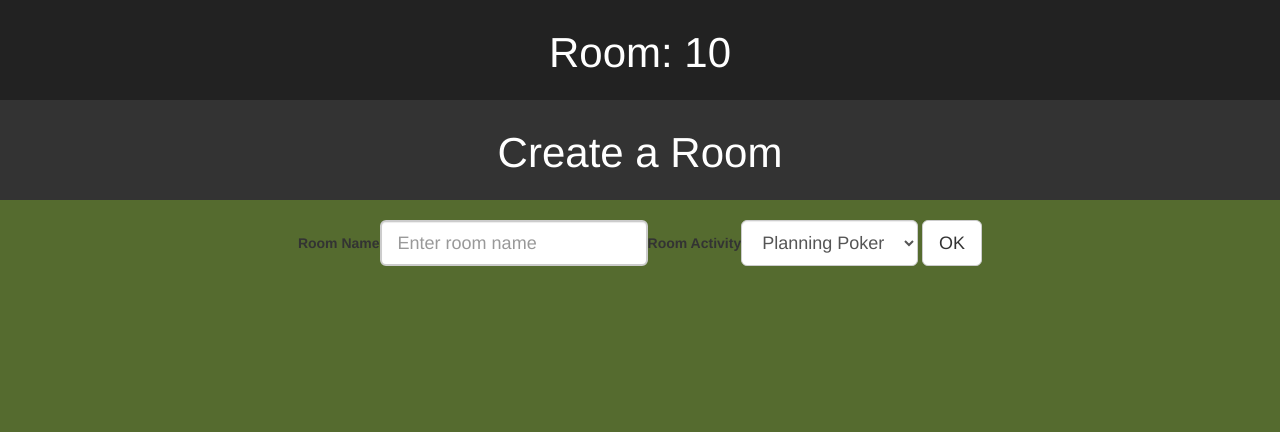
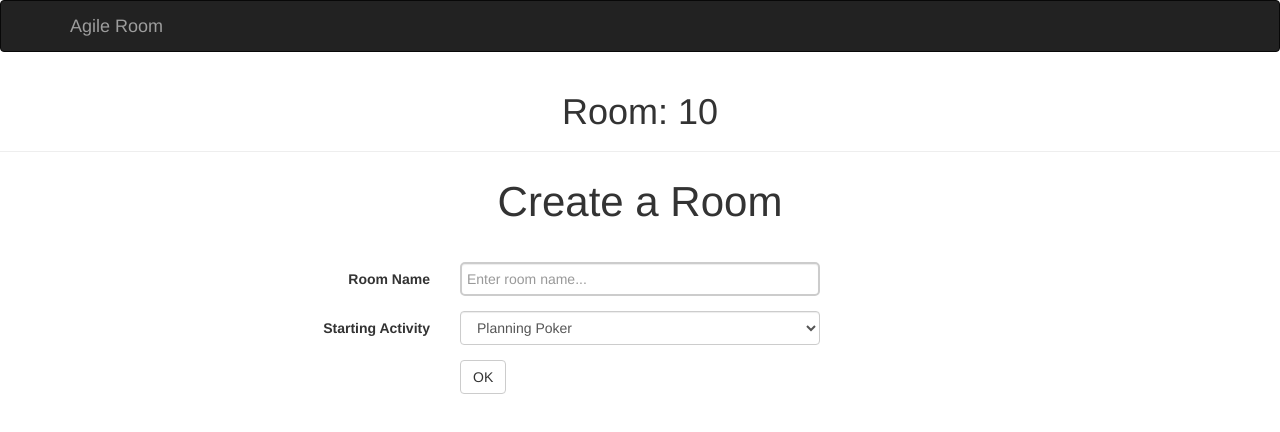
Before and after one commit to stevestring/agile-room, a React (Create React App) app: page /create-room in a window 1280 px wide. Shown: the top 432 px of the page. Built offline with nearby package versions, Linux system fonts and the light colour scheme.

Commit message:
Working 1.2 Alpha

```diff
--- a/src/App.css
+++ b/src/App.css
@@ -10,15 +10,15 @@
 .App-header {
   background-color: #333;
   height: 100px;
-  padding: 10px;
+  /* padding: 10px; */
   color: white;
 }
 
 .Room-header {
-  background-color: #222;
-  height: 100px;
-  padding: 10px;
-  color: white;
+  /* background-color: #222; */
+  /* height: 100px; */
+  /* padding: 10px; */
+  /* color: white; */
 }
 
 
@@ -36,14 +36,14 @@
 }
 
 body {
-    background-color:darkolivegreen;
+    /* background-color:darkolivegreen; */
 }
 
 .Card {
   display:inline-block;
-  color:black;
+  color:white;
   border:5px solid black;
-  background-color: white;
+  background-color: grey;
   box-shadow: 0 0 5px -1px rgba(0,0,0,0.2);
   cursor:pointer;
   width: 80px;
@@ -78,9 +78,9 @@ body {
 
 .selectedCard {
     display:inline-block;
-    color:black;
-    border:5px solid #f44336;
-    background-color:white;
+    color:white;
+    border:5px solid green;
+    background-color:grey;
     box-shadow: 0 0 5px -1px rgba(0,0,0,0.2);
     cursor:pointer;
     width: 80px;
--- a/src/App.js
+++ b/src/App.js
@@ -7,21 +7,23 @@ import { Grid } from 'react-bootstrap';
 import { Thumbnail } from 'react-bootstrap';
 import './bootstrap.min.css';
 import './App.css';
+import NavBar from "./NavBar";
 
 class App extends Component {
   render() {
     return (
       <div className="App">
-        <header className="App-header">
+      <NavBar/>
+        {/* <header className="App-header">
           <h1 className="App-title">Agile Room</h1>
-        </header>
+        </header> */}
 <Grid>
 <br/>
   <Row className="show-grid">
 
 
-  <Col xs={3} sm={3} md={3} mdPush={3}/>
-  <Col sm={3} md={3} mdPush={3}>
+  <Col xs={0} sm={3} md={3} mdPush={3}/>
+  <Col xs={6} sm={3} md={3} mdPush={3}>
 
 
         <Thumbnail href="/lobby"  src="/Team.jpg" responsive ="true" >
@@ -30,7 +32,7 @@ class App extends Component {
         </h3>
         </Thumbnail>
         </Col>
-    <Col sm={3} md={3} mdPull={3}>
+    <Col xs={6} sm={3} md={3} mdPull={3}>
     <Thumbnail href="/create-room"  src="/Facilitator.jpg"  responsive="true" >
                     <h3>
                     Facilitator
--- a/src/CreateRoom.js
+++ b/src/CreateRoom.js
@@ -3,7 +3,7 @@ import React, { Component } from 'react';
 import Cards from './PlayerHand.js';
 import PlayedCards from "./PlayedCards";
 import axios from "axios/index";
-import RoomChooser from "./RoomChooser";
+import NavBar from "./NavBar";
 import RoomHeader from "./RoomHeader";
 import './bootstrap.min.css';
 import './App.css';
@@ -16,6 +16,7 @@ import { HelpBlock } from 'react-bootstrap';
 import { Grid } from 'react-bootstrap';
 import { Row } from 'react-bootstrap';
 import { Col } from 'react-bootstrap';
+import { PageHeader } from 'react-bootstrap';
 var settings = require( './settings');
 
 
@@ -66,25 +67,41 @@ handleSubmit(event) {
 
     return (
       <div className="App">
-      <RoomHeader room={this.state.room}/>
-        <header className="App-header">
-          <h1 className="App-title">Create a Room</h1>
-        </header>
+      <NavBar room = {this.state.room}/>
+      <p className="App-title">
+                    Create a Room
+                </p>
                 <br/>
         <Grid>
+        <Form horizontal onSubmit={this.handleSubmit}>
+          <FormGroup controlId="formHorizontalEmail" >
+            <Col componentClass={ControlLabel} sm={4}>
+            Room Name
+            </Col>
+            <Col sm={4}>
+              <FormControl type="text" placeholder="Enter room name... " onChange={this.handleRoomNameChange}/>
+            </Col>
+          </FormGroup>
 
-                <Form inline onSubmit={this.handleSubmit}>
-                    <FormGroup controlId="room" bsSize="lg">
-                    <ControlLabel>Room Name</ControlLabel>
-                        <FormControl type="text" name="roomName" placeholder="Enter room name" onChange={this.handleRoomNameChange}/>
-                        <ControlLabel>Room Activity</ControlLabel>
+          <FormGroup controlId="formHorizontalPassword">
+            <Col componentClass={ControlLabel} sm={4}>
+              Starting Activity
+            </Col>
+            <Col sm={4}>
             <FormControl componentClass="select" placeholder="Planning Poker" onChange={this.handleActivityChange}>
                                 <option value="pp">Planning Poker</option>
                                 <option value="ff">Fist Of Five</option>
                               </FormControl>
-                    </FormGroup>{' '}
-                    <Button bsSize="lg" type="submit">OK</Button>
+            </Col>
+          </FormGroup>
+
+          <FormGroup style={{textAlign: "left"}}>
+            <Col smOffset={4} sm={4}>
+              <Button type="submit">OK</Button>
+            </Col>
+          </FormGroup>
       </Form>
+
         </Grid>
       </div>
     );
--- a/src/Dealer.js
+++ b/src/Dealer.js
@@ -3,8 +3,7 @@ import React, { Component } from 'react';
 import Cards from './PlayerHand.js';
 import PlayedCards from "./PlayedCards";
 import axios from "axios/index";
-import RoomChooser from "./RoomChooser";
-import RoomHeader from "./RoomHeader";
+import NavBar from "./NavBar";
 import './bootstrap.min.css';
 import './App.css';
 class Dealer extends Component {
@@ -18,13 +17,13 @@ class Dealer extends Component {
 
     return (
       <div className="App">
-      <RoomHeader room={this.props.room}/>
-        <header className="App-header">
+      <NavBar room={this.props.room}/>
+        {/* <header className="App-header">
           <h1 className="App-title">Planning Poker - Dealer</h1>
-        </header>
+        </header> */}
         <br/>
 
-        <PlayedCards room={this.props.room}/>
+        <PlayedCards room={this.props.room} roomstate="0"/>
 
       </div>
     );
--- /dev/null
+++ b/src/NavBar.js
@@ -0,0 +1,49 @@
+import React, { Component } from 'react';
+import { MenuItem } from 'react-bootstrap';
+import { Nav } from 'react-bootstrap';
+import { Navbar } from 'react-bootstrap';
+import { NavItem } from 'react-bootstrap';
+import { NavDropdown } from 'react-bootstrap';
+import RoomHeader from "./RoomHeader";
+export default class NavBar extends React.Component{
+    constructor(props) {
+        super(props);
+
+    }
+
+    render() {
+        const hasRoom = this.props.room != null;
+
+
+
+            return (
+                <div>
+                    <Navbar inverse >
+                    <Navbar.Header>
+                        <Navbar.Brand>
+                        <a href="/">Agile Room</a>
+                        </Navbar.Brand>
+                    </Navbar.Header>
+                    <Nav>
+                        {/*<NavItem eventKey={1} href="#">
+                        Link
+                        </NavItem>
+                        <NavItem eventKey={2} href="#">
+                        Link
+                        </NavItem>
+                         <NavDropdown eventKey={3} title="Dropdown" id="basic-nav-dropdown">
+                        <MenuItem eventKey={3.1}>Action</MenuItem>
+                        <MenuItem eventKey={3.2}>Another action</MenuItem>
+                        <MenuItem eventKey={3.3}>Something else here</MenuItem>
+                        <MenuItem divider />
+                        <MenuItem eventKey={3.4}>Separated link</MenuItem>
+                        </NavDropdown> */}
+                    </Nav>
+                    </Navbar>
+                    {hasRoom? (
+                    <RoomHeader room={this.props.room}/>):(<div/>)}
+                </div>
+            );
+
+    }
+}
--- a/src/PlayedCards.js
+++ b/src/PlayedCards.js
@@ -29,8 +29,14 @@ export default class PlayedCards extends React.Component{
     newHand()
     {
 
+        //delete user card?  TODO: Is this necessary?
         axios.delete(settings.serverurl +'/player-inputs/' +this.props.room)
             .catch(err => alert(err));
+
+
+        axios.put(settings.serverurl +'/room/' +this.props.room, ({messageid: Date.now(), message:"NH"}))
+            .catch(err => alert(err));
+
         this.setState({ cards:[], faceDown:true });
 
     }
--- a/src/PlayerHand.js
+++ b/src/PlayerHand.js
@@ -8,7 +8,7 @@ var settings = require( './settings');
 export default class PlayerHand extends React.Component{
     constructor(props) {
         super(props);
-        this.state = {selectedCard:null, player: Math.floor(Math.random()*1000)};
+        this.state = {selectedCard:null, player: Math.floor(Math.random()*1000), lastMessageId:null};
         this.handleRoomChange = this.handleRoomChange.bind(this);
     }
 
@@ -48,16 +48,36 @@ export default class PlayerHand extends React.Component{
 
         if (this.props.room !=null)
         {
-            axios.get(settings.serverurl+'/player-input/'+ this.props.room +'/'+ this.state.player)
+            axios.get(settings.serverurl+'/room/'+ this.props.room )
                 .then(res => {
-                    if (res.data.Card==null)
+
+                    // alert(res.data.MessageId +";"+ this.state.lastMessageId);
+                    if (res.data.MessageId != this.state.lastMessageId ){ //Is there a new message
+
+                        if (res.data.Message=="NH") //New Hand
                         {
 
-                        this.setState({  selectedCard:null })
+                            this.setState({  selectedCard:null, lastMessageId : res.data.MessageId})//We processed the message
+                        }
+
                     }
                 })
                 .catch(err => console.log(err))
         }
+
+        // if (this.props.room !=null)
+        // {
+        //     axios.get(settings.serverurl+'/player-input/'+ this.props.room +'/'+ this.state.player)
+        //         .then(res => {
+        //             if (res.data.Card==null)
+        //             {
+
+        //                 this.setState({  selectedCard:null })
+        //             }
+        //         })
+        //         .catch(err => console.log(err))
+        // }
+
 
     }
 
--- a/src/RoomHeader.js
+++ b/src/RoomHeader.js
@@ -1,5 +1,6 @@
 import React, { Component } from 'react';
-import RoomChooser from './RoomChooser';
+import { PageHeader } from 'react-bootstrap';
+// import NavBar from './NavBar';
 
 export default class RoomHeader extends React.Component{
     constructor(props) {
@@ -9,21 +10,16 @@ export default class RoomHeader extends React.Component{
 
     render() {
 
-        // if (this.props.room==null) {
-        //     return (
-        //         <RoomChooser onChange={this.handleRoomChange}/>
-        //     );
-        // }
-        // else {
             return (
                 <div>
-                    <header className="Room-header">
+                    {/* <NavBar/> */}
+                    <PageHeader className="Room-header">
+                    Room:  {this.props.room}
+                   {/* <h1 className="App-title">Room: {this.props.room}</h1> */}
 
-                   <h1 className="App-title">Room: {this.props.room}</h1>
-
-                   </header>
+                   </PageHeader>
                 </div>
              );
-        //  }
+
     }
 }
--- a/src/TeamMemberView.js
+++ b/src/TeamMemberView.js
@@ -3,7 +3,7 @@ import './App.css';
 import PlayerHand from './PlayerHand.js';
 import PlayedCards from "./PlayedCards";
 import axios from "axios/index";
-import RoomChooser from "./RoomChooser";
+import NavBar from "./NavBar";
 import RoomHeader from "./RoomHeader";
 
 class TeamMemberView extends Component {
@@ -18,11 +18,13 @@ class TeamMemberView extends Component {
     return (
 
       <div className="App">
+              <NavBar room={this.props.room}/>
+       {/* <RoomHeader room={this.props.room}/> */}
+        {/* <header className="App-header">
+          <h1 className="App-title">Planning Poker</h1>
+        </header> */}
 
-       <RoomHeader room={this.props.room}/>
-        <header className="App-header">
-          <h1 className="App-title">Planning Poker</h1>
-        </header><PlayerHand room={this.props.room}></PlayerHand></div>
+        <PlayerHand room={this.props.room}></PlayerHand></div>
     );
   }
 
--- a/src/index.js
+++ b/src/index.js
@@ -8,7 +8,7 @@ import registerServiceWorker from './registerServiceWorker';
 import { BrowserRouter as Router, Route } from 'react-router-dom';
 import Lobby from './Lobby';
 import CreateRoom from './CreateRoom';
-
+import NavBar from "./NavBar";
 
 ReactDOM.render((
     <Router>
--- a/src/settings.js
+++ b/src/settings.js
@@ -1,6 +1,7 @@
 var settings =
     {
-        "serverurl-aws": "http://agile-room-server.us-east-1.elasticbeanstalk.com",
+        "serverurl-aws-old": "http://agile-room-server.us-east-1.elasticbeanstalk.com",
+        "serverurl-aws": "http://agile-room.us-east-1.elasticbeanstalk.com",
         "serverurl": "http://localhost:3000"
     }
 
```
Lines whose indentation alone changed are shown as unchanged.
